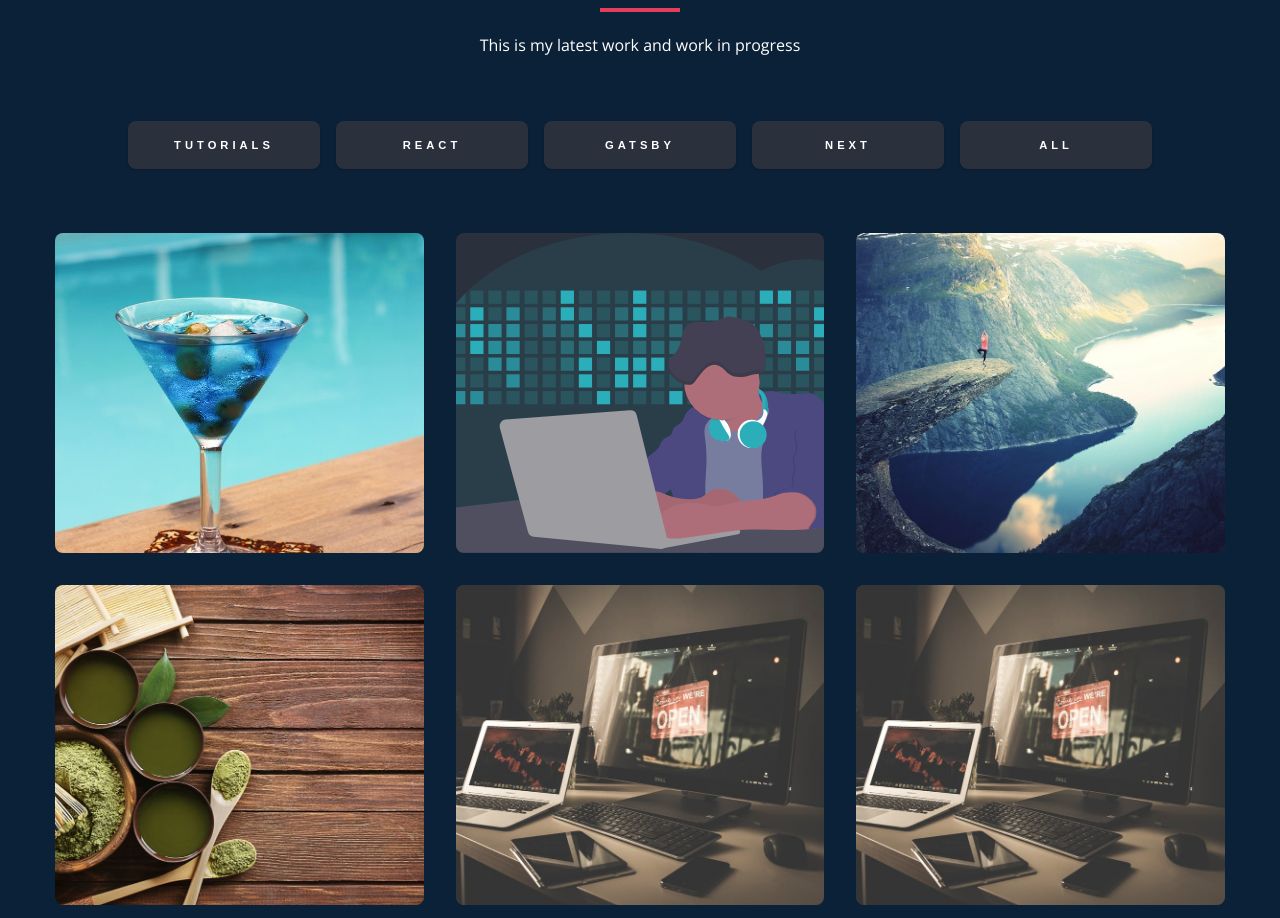
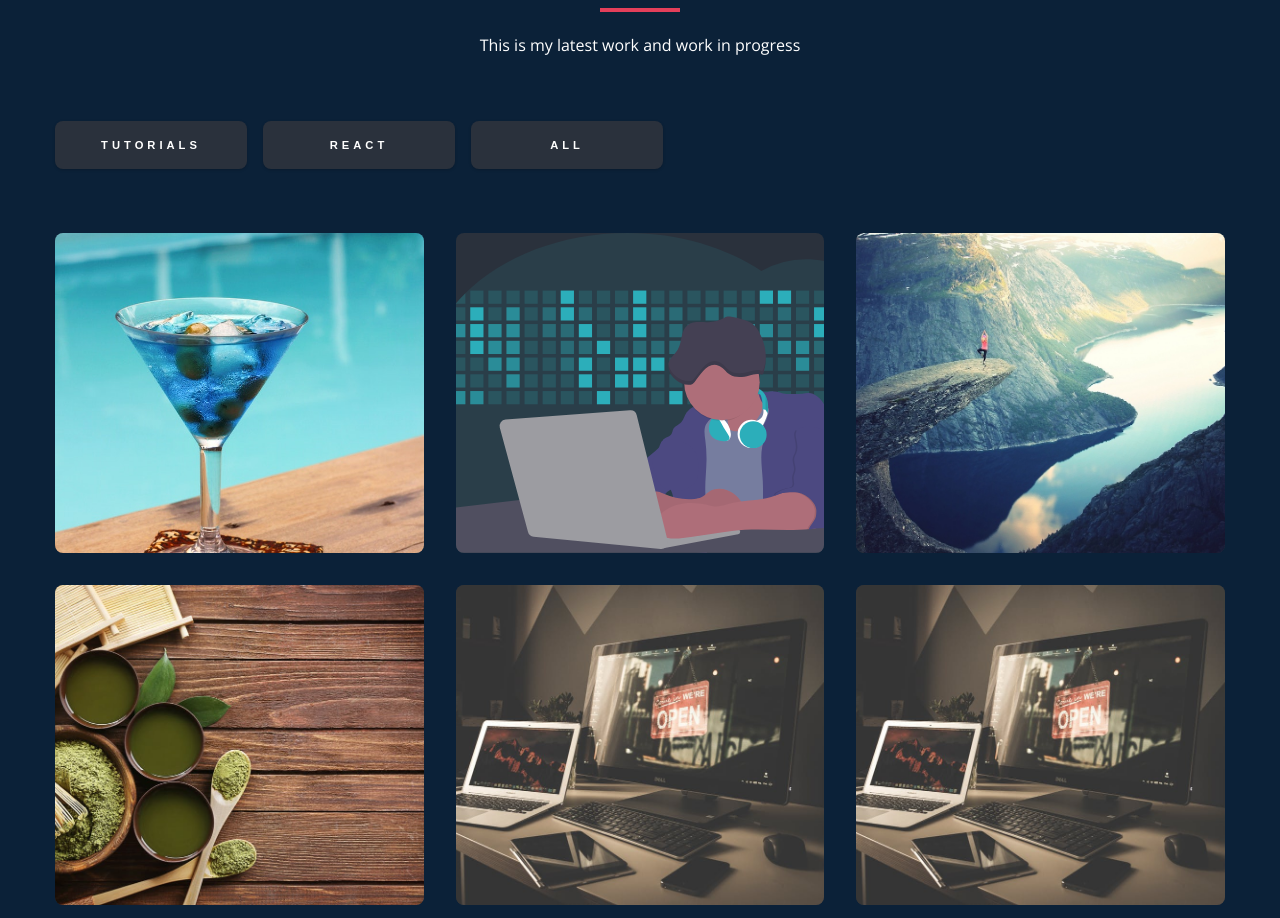
Before and after one commit to Fabian-Petersen/fabian-portfolio-app, a React (Create React App) app: page / in a window 1280 px wide. Shown: the part 1774-2692 px from the top of the page. Built offline with nearby package versions, Linux system fonts and the light colour scheme.

Commit message:
remove-gatsby-&&-next-buttons

```diff
--- a/src/components/FilterButtons.js
+++ b/src/components/FilterButtons.js
@@ -55,7 +55,7 @@ const FilterButtons = ({
             react
           </button>
         </a>
-        <a href="#1">
+        {/* <a href="#1">
           <button
             className={
               active === "gatsby"
@@ -78,7 +78,7 @@ const FilterButtons = ({
           >
             next
           </button>
-        </a>
+        </a> */}
         <a href="#1">
           <button
             className="btn hero-btn-1"
@@ -97,7 +97,7 @@ const Wrapper = styled.div`
   .project-btns {
     display: flex;
     flex-wrap: wrap;
-    justify-content: center;
+    justify-content: left;
     gap: 1rem;
     margin-bottom: 4rem;
   }
```
